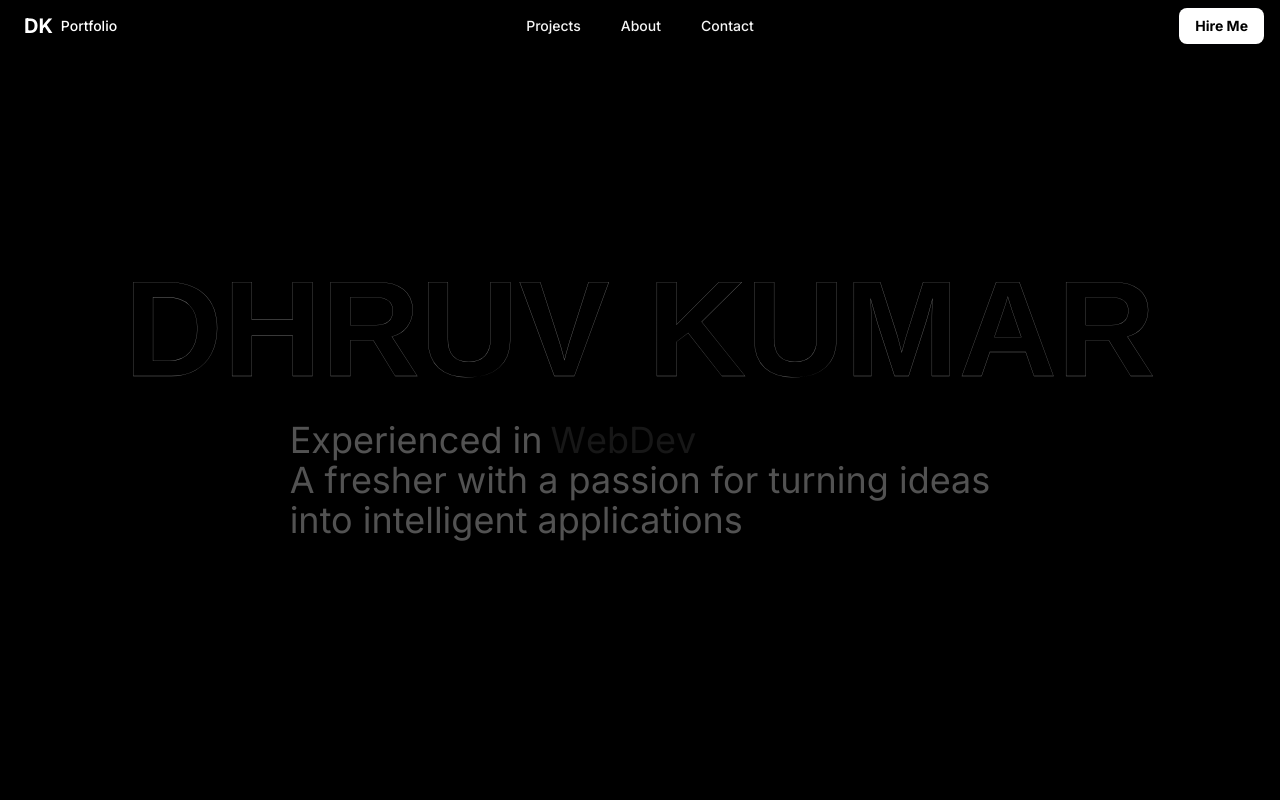
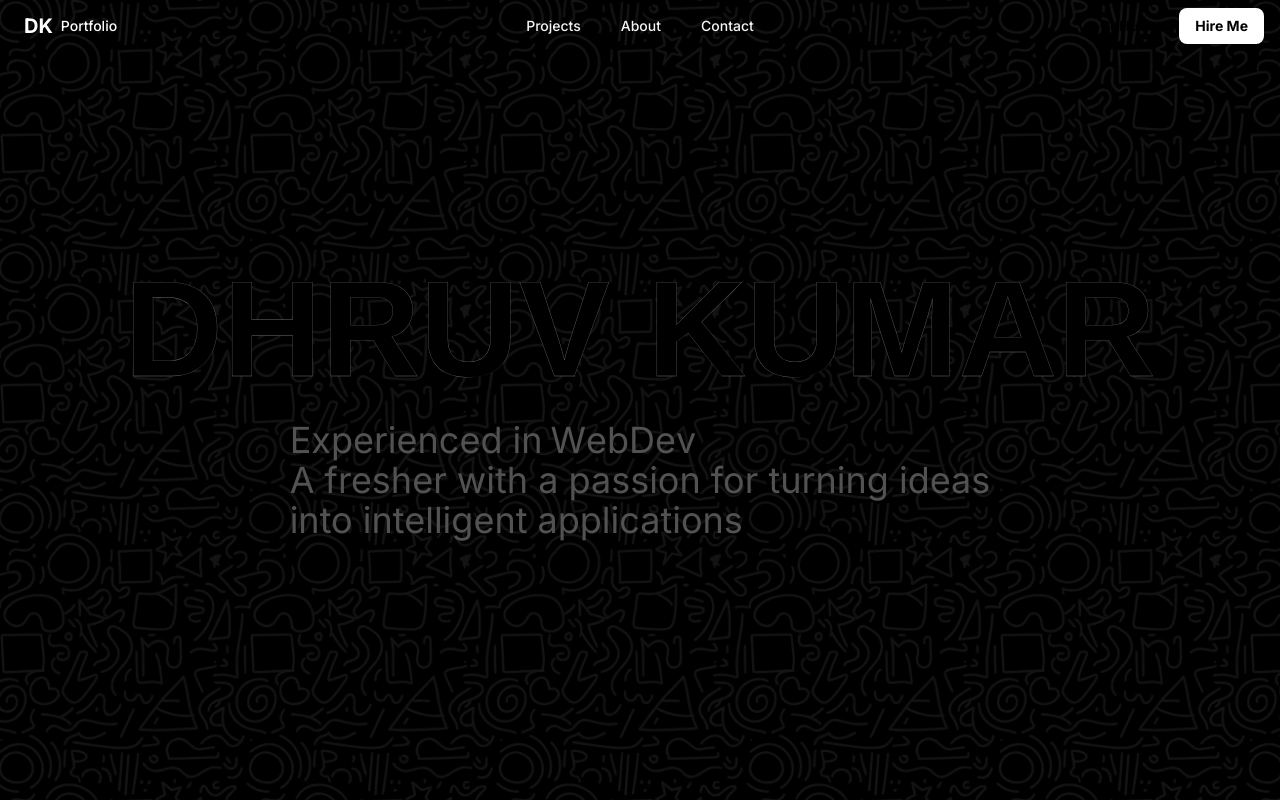
Before and after one commit to DhruvK278/Portfolio_website, a Next.js app in the folder portfolio/: page / in a window 1280 px wide. Built offline with nearby package versions, Linux system fonts and the light colour scheme.

Commit message:
added background doodle and some minor ui changes

```diff
--- a/portfolio/src/app/globals.css
+++ b/portfolio/src/app/globals.css
@@ -121,19 +121,29 @@
   * {
     @apply border-border outline-ring/50;
   }
+
   body {
     @apply bg-background text-foreground;
+    background-image: linear-gradient(to bottom, oklch(0 0 0 / 0.8), oklch(0 0 0 / 0.8)), url('/doodle-background.png');
+    background-repeat: repeat;
+    background-size: 500px;
+    background-attachment: fixed;
   }
+
   ::-webkit-scrollbar {
     width: 10px;
   }
+
   ::-webkit-scrollbar-track {
     background: transparent;
   }
+
   ::-webkit-scrollbar-thumb {
-    background: #27272a; /* Blackish (Zinc-800) */
+    background: #27272a;
+    /* Blackish (Zinc-800) */
     border-radius: 5px;
   }
+
   ::-webkit-scrollbar-thumb:hover {
     background: white;
   }
--- a/portfolio/src/app/page.tsx
+++ b/portfolio/src/app/page.tsx
@@ -4,7 +4,7 @@ import { Projects } from "@/components/projects";
 
 export default function Home() {
   return (
-    <main className="h-screen w-full snap-y snap-mandatory overflow-y-scroll bg-black">
+    <main className="h-screen w-full snap-y snap-mandatory overflow-y-scroll bg-transparent">
       <section className="flex h-screen w-full snap-start flex-col items-center justify-center">
         <TextHoverEffectDemo />
         <FlipWordsDemo />
--- a/portfolio/src/components/flip-text.tsx
+++ b/portfolio/src/components/flip-text.tsx
@@ -5,7 +5,7 @@ export function FlipWordsDemo() {
   const words = ["AI/ML", "WebDev", "Cloud"]
   return (
     <div className="flex justify-center items-center px-4">
-      <div className="text-4xl mx-auto font-normal text-neutral-600 dark:text-neutral-400">
+      <div className="text-4xl mx-auto font-normal text-neutral-600 dark:text-neutral-500">
         Experienced in
         <FlipWords words={words} /> <br />
         A fresher with a passion for turning ideas <br>
--- a/portfolio/src/components/projects.tsx
+++ b/portfolio/src/components/projects.tsx
@@ -32,7 +32,7 @@ const projects = [
 
 export function Projects() {
   return (
-    <div className="flex min-h-screen w-full flex-col items-center justify-center bg-black p-8">
+    <div className="flex min-h-screen w-full flex-col items-center justify-center p-8">
       <motion.h2
         initial={{ opacity: 0, y: -20 }}
         whileInView={{ opacity: 1, y: 0 }}
--- a/portfolio/src/components/ui/flip-words.tsx
+++ b/portfolio/src/components/ui/flip-words.tsx
@@ -15,7 +15,6 @@ export const FlipWords = ({
   const [currentWord, setCurrentWord] = useState(words[0]);
   const [isAnimating, setIsAnimating] = useState<boolean>(false);
 
-  // thanks for the fix Julian - https://github.com/Julian-AT
   const startAnimation = useCallback(() => {
     const word = words[words.indexOf(currentWord) + 1] || words[0];
     setCurrentWord(word);
@@ -58,12 +57,12 @@ export const FlipWords = ({
           position: "absolute",
         }}
         className={cn(
-          "z-10 inline-block relative text-left text-neutral-900 dark:text-neutral-100 px-2",
+          "z-10 inline-block relative text-left text-neutral-600 dark:text-neutral-100 px-2",
           className
         )}
         key={currentWord}
       >
-        {/* edit suggested by Sajal: https://x.com/DewanganSajal */}
+
         {currentWord.split(" ").map((word, wordIndex) => (
           <motion.span
             key={word + wordIndex}
--- a/portfolio/src/components/ui/text-hover-effect.tsx
+++ b/portfolio/src/components/ui/text-hover-effect.tsx
@@ -94,7 +94,7 @@ export const TextHoverEffect = ({
         textAnchor="middle"
         dominantBaseline="middle"
         strokeWidth="0.3"
-        className="fill-transparent stroke-neutral-500 font-[helvetica] text-9xl font-bold dark:stroke-neutral-800"
+        className="fill-gray stroke-neutral-500 font-[helvetica] text-9xl font-bold dark:stroke-neutral-800"
         initial={{ strokeDashoffset: 1000, strokeDasharray: 1000 }}
         animate={{
           strokeDashoffset: 0,
```
Also changed, not shown: portfolio/public/doodle-background.png (added).
